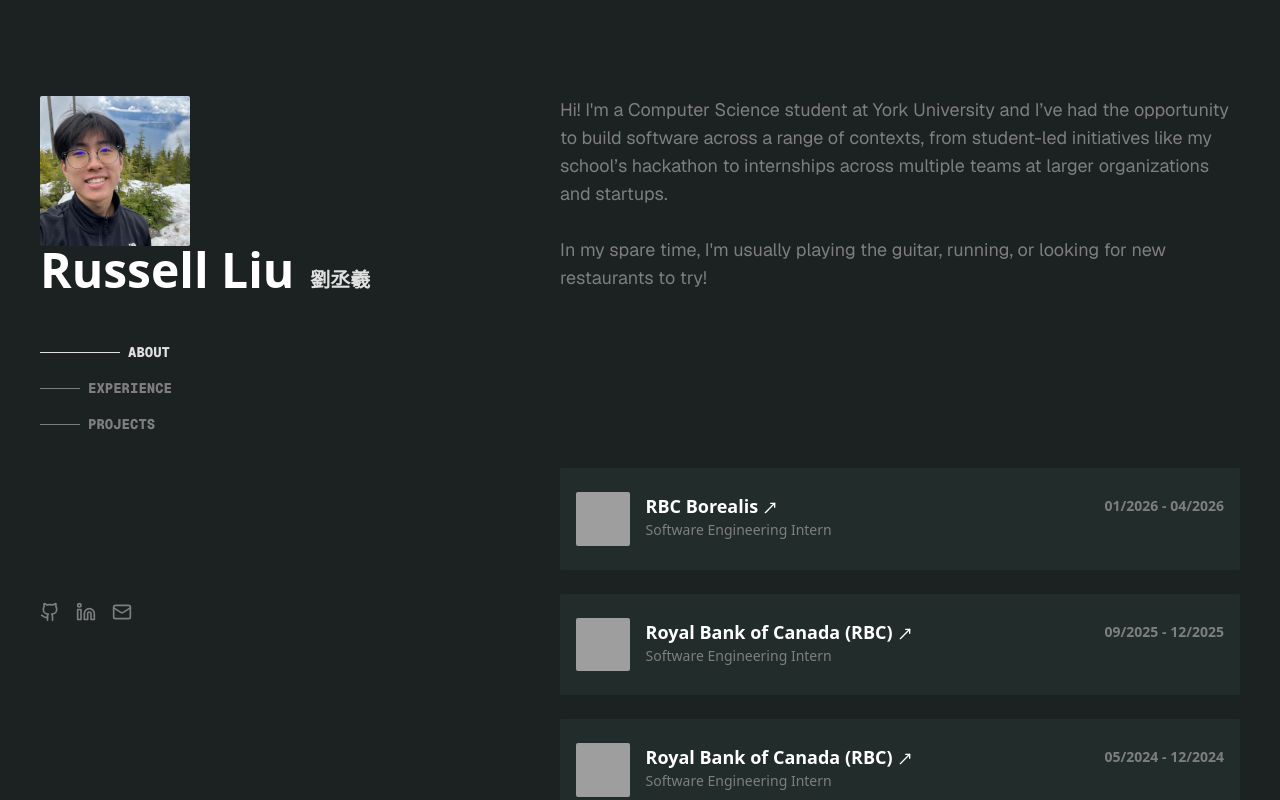
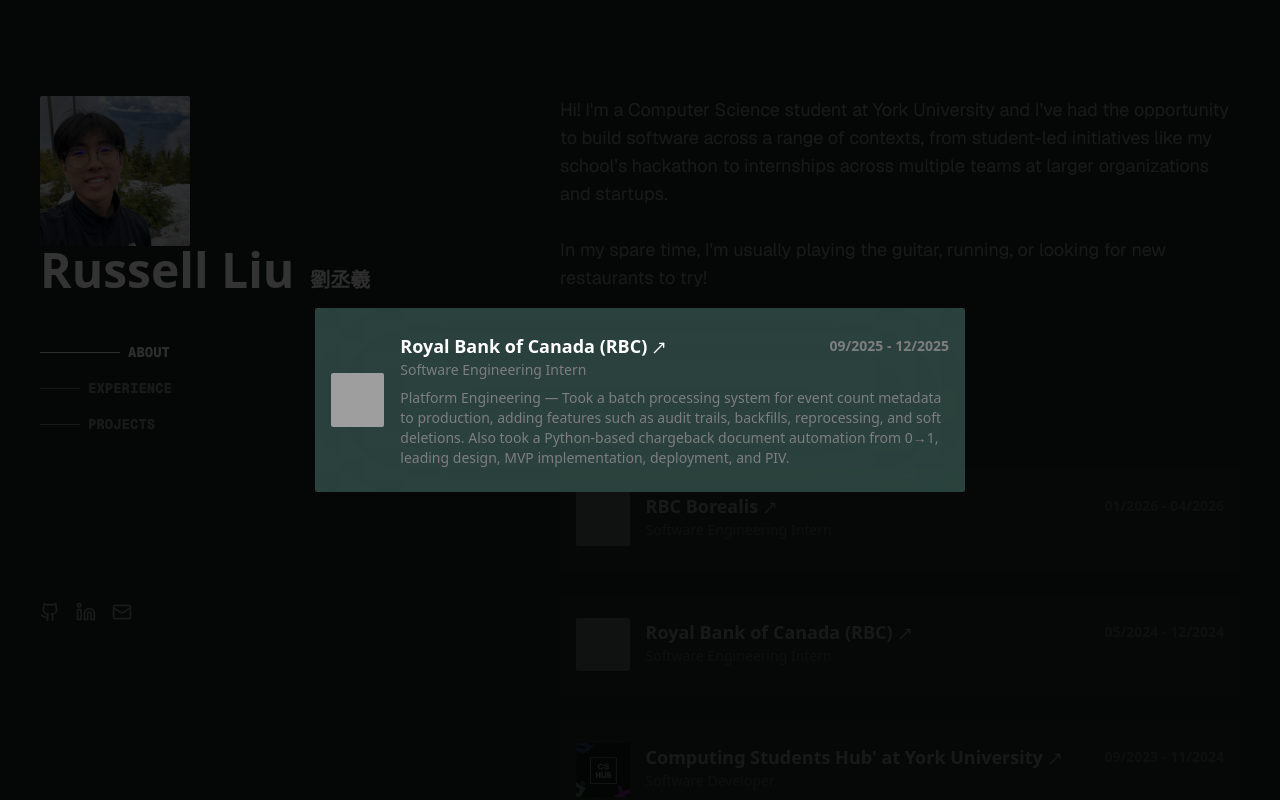
Before and after one commit to russl8/portfolio_v2, a Next.js app: page / in a window 1280 px wide. Both pictures are taken after a click on the element 900 px from the left and 644 px from the top of the page. Shown: the top 800 px of the page. Built offline with nearby package versions, Linux system fonts and the light colour scheme; grey boxes are pictures that could not be loaded.

Commit message:
exp card initial click to no open link

```diff
--- a/components/experience/ExperienceCard.tsx
+++ b/components/experience/ExperienceCard.tsx
@@ -69,8 +69,8 @@ const ExperienceCard = ({ experience }: ExperienceCardProps) => {
         {/* company, position, date */}
         <div className="w-full">
           <span className="flex flex-row justify-between">
+            {isModal ? (
               <Link
-
                 target="_blank"
                 href={experience.websiteUrl}
                 onClick={(e) => {
@@ -80,25 +80,37 @@ const ExperienceCard = ({ experience }: ExperienceCardProps) => {
                 <p
                   className={cn(
                     "flex flex-row text-header text-xs sm:text-sm md:text-lg font-semibold relative",
-                  "hover:opacity-40 transition-opacity duration-300"
-
-                  // isModal && ["text-xl"],
+                    "hover:opacity-40 transition-opacity duration-300",
                   )}
                 >
                   {experience.company}
                   <MoveUpRight
-                  className={cn(
-                    [
+                    className={cn([
                       "ml-1 w-4 font-bold align-bottom self-end",
                       "group-hover:translate-x-0.75 group-hover:-translate-y-0.75 transition-transform duration-200",
                       " ",
-                    ],
-                    isModal && ["hidden"],
-                    !isModal && "  hidden lg:block",
-                  )}
+                    ])}
                   />
                 </p>
               </Link>
+            ) : (
+              <p
+                className={cn(
+                  "flex flex-row text-header text-xs sm:text-sm md:text-lg font-semibold relative",
+                  "hover:opacity-40 transition-opacity duration-300",
+                )}
+              >
+                {experience.company}
+                <MoveUpRight
+                  className={cn([
+                    "ml-1 w-4 font-bold align-bottom self-end",
+                    "group-hover:translate-x-0.75 group-hover:-translate-y-0.75 transition-transform duration-200",
+                    " ",
+                    "hidden lg:block",
+                  ])}
+                />
+              </p>
+            )}
             <p
               className={cn([
                 "text-xs lg:text-sm font-semibold text-secondary hidden lg:block self-center",
```
Also changed, not shown: 1 other file (tests, documents, lock files or other folders). Lines whose indentation alone changed are shown as unchanged.
